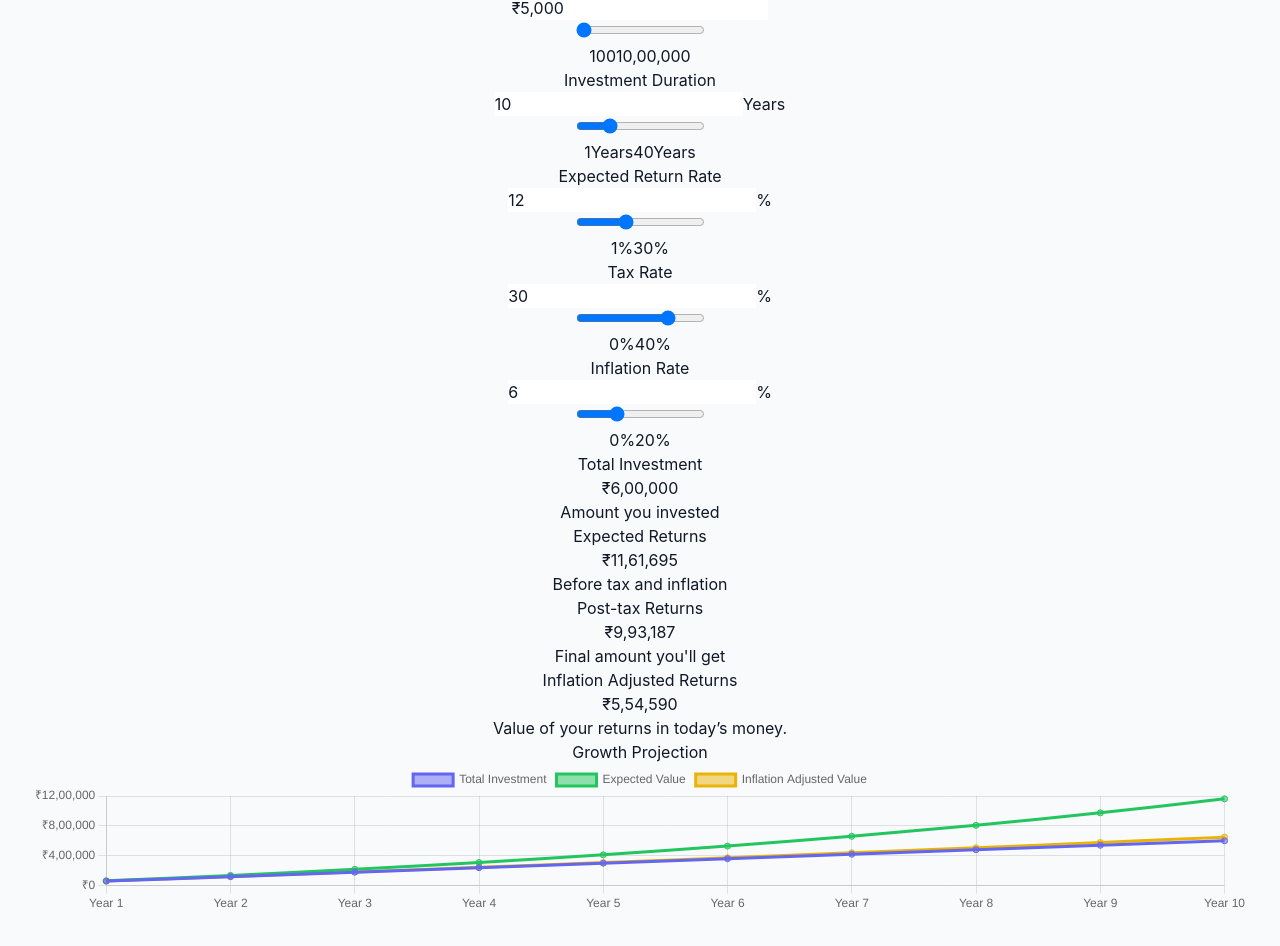
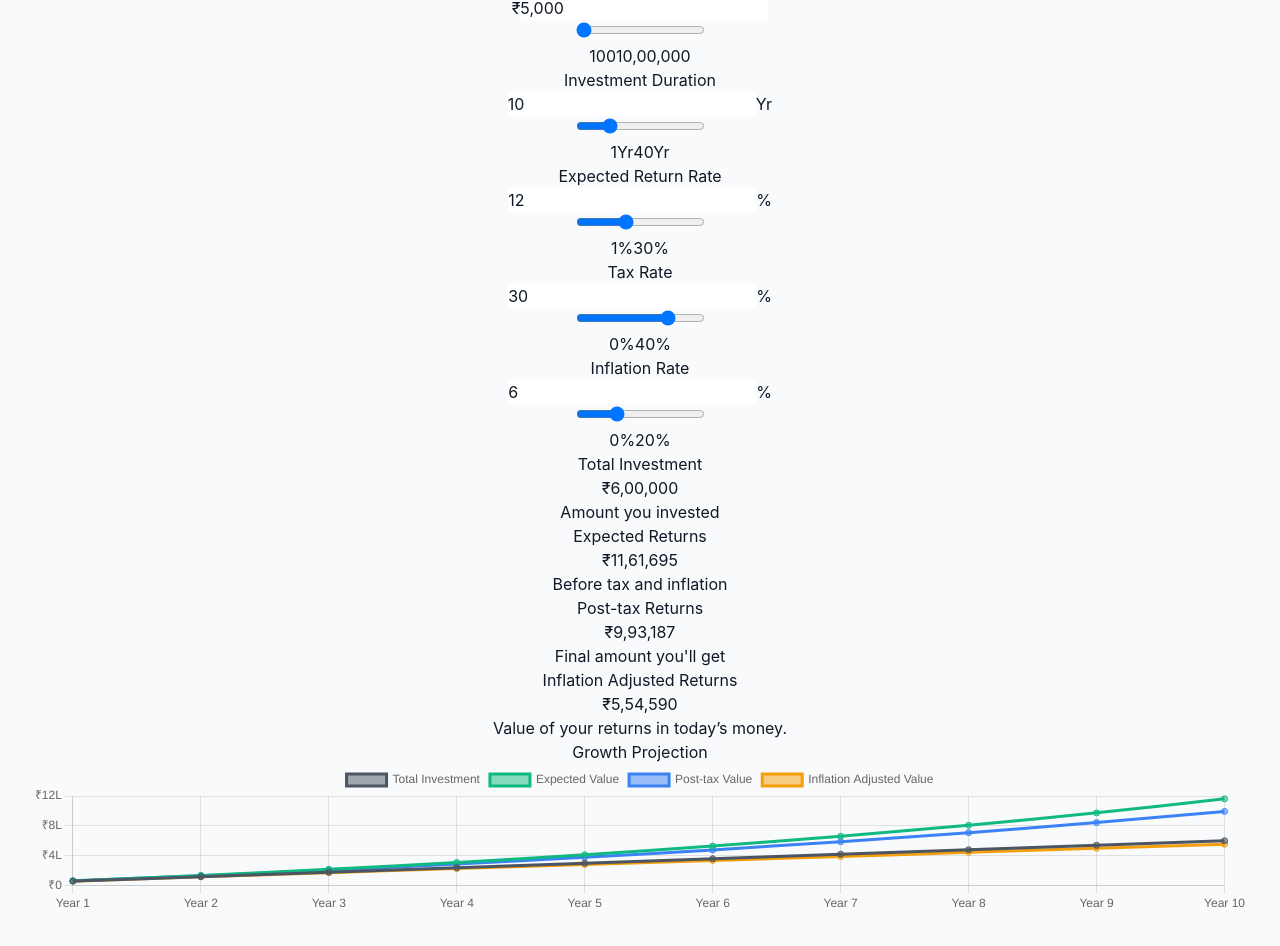
Before and after one commit to Yash-007/SIPLens, a React (Vite) app: page / in a window 1280 px wide. Shown: the part 132-1078 px from the top of the page. Built offline with nearby package versions, Linux system fonts and the light colour scheme.

Commit message:
add post tax value in charts

```diff
--- a/src/components/Chart.tsx
+++ b/src/components/Chart.tsx
@@ -1,5 +1,13 @@
-import { useEffect, useRef } from 'react';
-import { Chart as ChartJS, CategoryScale, LinearScale, PointElement, LineElement, Title, Tooltip, Legend } from 'chart.js';
+import {
+  Chart as ChartJS,
+  CategoryScale,
+  LinearScale,
+  PointElement,
+  LineElement,
+  Title,
+  Tooltip,
+  Legend
+} from 'chart.js';
 import { Line } from 'react-chartjs-2';
 
 ChartJS.register(
@@ -16,6 +24,7 @@ interface ChartData {
   year: number;
   investment: number;
   totalValue: number;
+  postTaxValue: number;
   inflationAdjustedValue: number;
 }
 
@@ -30,22 +39,29 @@ const Chart = ({ data }: ChartProps) => {
       {
         label: 'Total Investment',
         data: data.map(d => Math.round(d.investment)),
-        borderColor: 'rgb(99, 102, 241)',
-        backgroundColor: 'rgba(99, 102, 241, 0.5)',
+        borderColor: 'rgb(75, 85, 99)',
+        backgroundColor: 'rgba(75, 85, 99, 0.5)',
         tension: 0.1
       },
       {
         label: 'Expected Value',
         data: data.map(d => Math.round(d.totalValue)),
-        borderColor: 'rgb(34, 197, 94)',
-        backgroundColor: 'rgba(34, 197, 94, 0.5)',
+        borderColor: 'rgb(16, 185, 129)',
+        backgroundColor: 'rgba(16, 185, 129, 0.5)',
+        tension: 0.1
+      },
+      {
+        label: 'Post-tax Value',
+        data: data.map(d => Math.round(d.postTaxValue)),
+        borderColor: 'rgb(59, 130, 246)',
+        backgroundColor: 'rgba(59, 130, 246, 0.5)',
         tension: 0.1
       },
       {
         label: 'Inflation Adjusted Value',
         data: data.map(d => Math.round(d.inflationAdjustedValue)),
-        borderColor: 'rgb(234, 179, 8)',
-        backgroundColor: 'rgba(234, 179, 8, 0.5)',
+        borderColor: 'rgb(245, 158, 11)',
+        backgroundColor: 'rgba(245, 158, 11, 0.5)',
         tension: 0.1
       }
     ]
@@ -68,7 +84,8 @@ const Chart = ({ data }: ChartProps) => {
             if (context.parsed.y !== null) {
               label += new Intl.NumberFormat('en-IN', {
                 style: 'currency',
-                currency: 'INR'
+                currency: 'INR',
+                maximumFractionDigits: 0
               }).format(context.parsed.y);
             }
             return label;
@@ -83,7 +100,8 @@ const Chart = ({ data }: ChartProps) => {
             return new Intl.NumberFormat('en-IN', {
               style: 'currency',
               currency: 'INR',
-              maximumSignificantDigits: 3
+              maximumFractionDigits: 0,
+              notation: 'compact'
             }).format(value);
           }
         }
--- a/src/pages/Calculator.tsx
+++ b/src/pages/Calculator.tsx
@@ -20,6 +20,7 @@ interface CalculationResults {
     investment: number;
     totalValue: number;
     inflationAdjustedValue: number;
+    postTaxValue: number;
   }[];
 }
 
@@ -58,13 +59,17 @@ const Calculator = () => {
         ((Math.pow(1 + monthlyRate, monthsCompleted) - 1) * (1 + monthlyRate)) / monthlyRate);
 
       const investment = inputs.monthlyAmount * monthsCompleted;
+      const yearlyGains = yearlyFutureValue - investment;
+      const yearlyTaxAmount = (yearlyGains * inputs.taxRate) / 100;
+      const yearlyPostTaxValue = yearlyFutureValue - yearlyTaxAmount;
       const inflationFactor = Math.pow(1 + inputs.inflationRate / 100, -year);
 
       yearlyData.push({
         year,
         investment,
         totalValue: yearlyFutureValue,
-        inflationAdjustedValue: yearlyFutureValue * inflationFactor,
+        postTaxValue: yearlyPostTaxValue,
+        inflationAdjustedValue: yearlyPostTaxValue * inflationFactor,
       });
     }
 
@@ -143,7 +148,7 @@ const Calculator = () => {
                 onChange={(value) => handleInputChange('duration', value)}
                 min={1}
                 max={40}
-                suffix="Years"
+                suffix="Yr"
               />
 
               <Input
```
